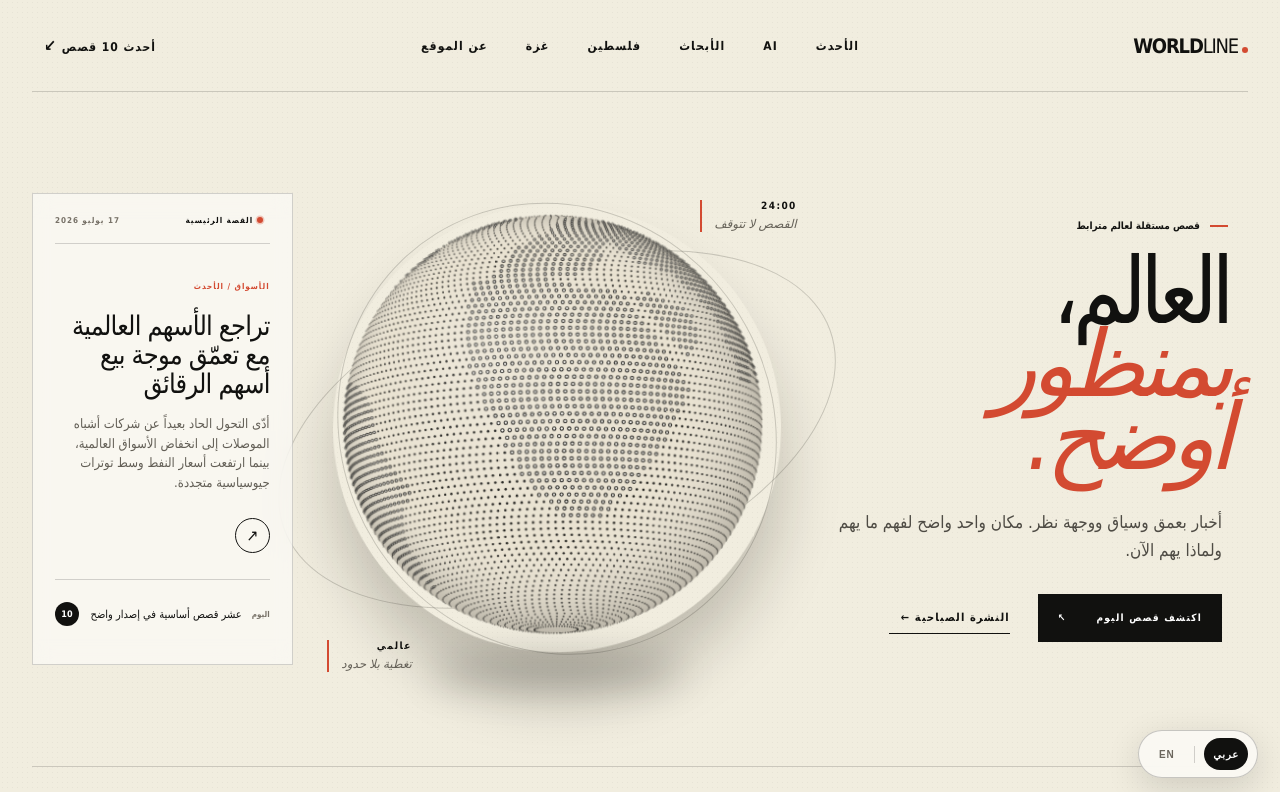
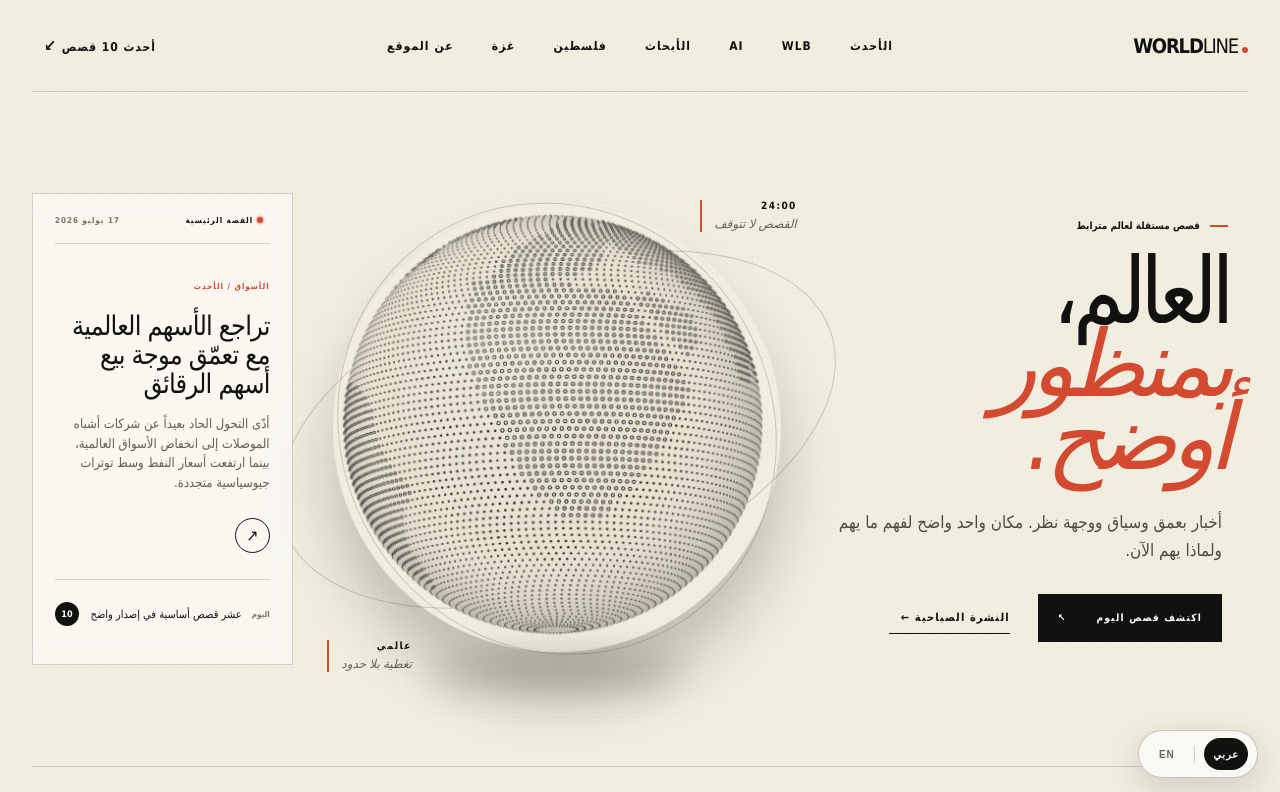
Before and after one commit to YYHomr/openworld, a Next.js app: page /ar in a window 1280 px wide. Shown: the top 792 px of the page. Built offline with nearby package versions, Linux system fonts and the light colour scheme.

Commit message:
Link WLB from app/ar/page.tsx

```diff
--- a/app/ar/page.tsx
+++ b/app/ar/page.tsx
@@ -4,7 +4,7 @@ import NewsletterForm from "../components/NewsletterForm";
 const Arrow=()=> <span aria-hidden="true">↖</span>;
 export const metadata={title:"وورلدلاين — الأخبار في سياقها",description:"قصص مستقلة وسياق عالمي وأفكار تستحق وقتك."};
 export default function ArabicHome(){const lead=news[0];return <main className="ar-page" dir="rtl" lang="ar">
-<section className="hero" id="top"><nav className="nav shell"><a className="brand" href="/ar">WORLD<span>LINE</span><i/></a><div className="nav-links"><a href="#latest">الأحدث</a><a href="/ar/ai">AI</a><a href="/ar/research">الأبحاث</a><a href="/ar/palestine">فلسطين</a><a href="/ar/gaza">غزة</a><a href="/ar/about">عن الموقع</a></div><a className="edition" href="#latest">أحدث 10 قصص <span>↙</span></a></nav>
+<section className="hero" id="top"><nav className="nav shell"><a className="brand" href="/ar">WORLD<span>LINE</span><i/></a><div className="nav-links"><a href="#latest">الأحدث</a><a href="/ar/wlb">WLB</a><a href="/ar/ai">AI</a><a href="/ar/research">الأبحاث</a><a href="/ar/palestine">فلسطين</a><a href="/ar/gaza">غزة</a><a href="/ar/about">عن الموقع</a></div><a className="edition" href="#latest">أحدث 10 قصص <span>↙</span></a></nav>
 <div className="hero-grid shell"><div className="hero-copy"><p className="eyebrow"><span/> قصص مستقلة لعالم مترابط</p><h1>العالم،<br/><em>بمنظور أوضح.</em></h1><p className="dek">أخبار بعمق وسياق ووجهة نظر. مكان واحد واضح لفهم ما يهم ولماذا يهم الآن.</p><div className="hero-actions"><a className="button button-dark" href="#latest">اكتشف قصص اليوم <Arrow/></a><a className="text-link" href="#newsletter">النشرة الصباحية <span>←</span></a></div></div>
 <div className="globe-stage"><div className="orbit orbit-one"/><div className="orbit orbit-two"/><div className="globe-shadow"/><div className="globe"><DotGlobe /></div><div className="globe-note note-top"><b>24:00</b><span>القصص لا تتوقف</span></div><div className="globe-note note-bottom"><b>عالمي</b><span>تغطية بلا حدود</span></div></div>
 <aside className="brief-card"><div className="brief-head"><p><span className="live-dot"/> القصة الرئيسية</p><time>17 يوليو 2026</time></div><a className="brief-lead" href={`/ar/news/${lead.slug}`}><span>{lead.category} / الأحدث</span><h2>{lead.title}</h2><p>{lead.dek}</p><i><Arrow/></i></a><div className="brief-ticker"><span>اليوم</span><p>عشر قصص أساسية في إصدار واضح</p><b>10</b></div></aside></div>
```
